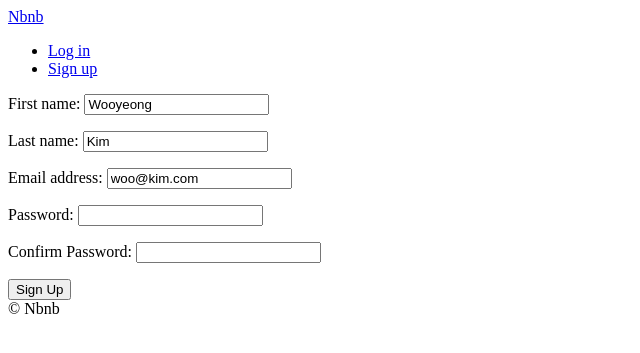
After one commit to w00ing/airbnb-clone, a Django app: page /users/signup in a window 1280 px wide. The commit adds this page. Shown: the top 353 px of the page, without its empty margins (0-640 px from the left). Run offline with Django 3.2, Linux system fonts and the light colour scheme.

Commit message:
Finish Signup view  and form

```diff
--- a/templates/partials/nav.html
+++ b/templates/partials/nav.html
@@ -5,6 +5,7 @@
         <li><a href="{% url 'users:logout' %}">Log out</a></li>
     {% else %}
         <li><a href="{% url 'users:login' %}">Log in</a></li>
+        <li><a href="{% url 'users:signup' %}">Sign up</a></li>
     {% endif %}
 
 </ul>
--- /dev/null
+++ b/templates/users/signup.html
@@ -0,0 +1,16 @@
+{% extends 'base.html' %}
+
+{% block page_title %}
+    Sign Up
+{% endblock page_title %}
+
+{% block search-bar %}
+{% endblock search-bar %}
+
+{% block content %}
+    <form method="POST" action="{% url 'users:signup' %}">
+        {% csrf_token %}
+        {{form.as_p}}
+        <button>Sign Up</button>
+    </form>
+{% endblock content %}
--- a/users/forms.py
+++ b/users/forms.py
@@ -18,3 +18,28 @@ class LoginForm(forms.Form):
                 self.add_error("password", forms.ValidationError("Password is wrong"))
         except models.User.DoesNotExist:
             self.add_error("email", forms.ValidationError("User does not exist"))
+
+
+class SignUpForm(forms.ModelForm):
+    class Meta:
+        model = models.User
+        fields = ("first_name", "last_name", "email")
+
+    password = forms.CharField(widget=forms.PasswordInput())
+    password1 = forms.CharField(widget=forms.PasswordInput(), label="Confirm Password")
+
+    def clean_password1(self):
+        password = self.cleaned_data.get("password")
+        password1 = self.cleaned_data.get("password1")
+        if password != password1:
+            raise forms.ValidationError("Password confirmation does not match")
+        else:
+            return password
+
+    def save(self, *args, **kwargs):
+        user = super().save(commit=False)
+        email = self.cleaned_data.get("email")
+        password = self.cleaned_data.get("password")
+        user.username = email
+        user.set_password(password)
+        user.save()
--- a/users/models.py
+++ b/users/models.py
@@ -32,6 +32,10 @@ class User(AbstractUser):
     gender = models.CharField(choices=GENDER_CHOICES, max_length=10, blank=True)
     bio = models.TextField(default="", blank=True)
     birthdate = models.DateField(blank=True, null=True)
-    language = models.CharField(choices=LANGUAGE_CHOICES, max_length=2, blank=True)
-    currency = models.CharField(choices=CURRENCY_CHOICES, max_length=3, blank=True)
+    language = models.CharField(
+        choices=LANGUAGE_CHOICES, max_length=2, blank=True, default=LANGUAGE_KOREAN
+    )
+    currency = models.CharField(
+        choices=CURRENCY_CHOICES, max_length=3, blank=True, default=CURRENCY_KRW
+    )
     superhost = models.BooleanField(default=False)
--- a/users/urls.py
+++ b/users/urls.py
@@ -6,4 +6,5 @@ app_name = "users"
 urlpatterns = [
     path("login", views.LoginView.as_view(), name="login"),
     path("logout", views.log_out, name="logout"),
+    path("signup", views.SignUpView.as_view(), name="signup"),
 ]
--- a/users/views.py
+++ b/users/views.py
@@ -24,3 +24,23 @@ class LoginView(FormView):
 def log_out(request):
     logout(request)
     return redirect(reverse("core:home"))
+
+
+class SignUpView(FormView):
+    template_name = "users/signup.html"
+    form_class = forms.SignUpForm
+    success_url = reverse_lazy("core:home")
+    initial = {
+        "first_name": "Wooyeong",
+        "last_name": "Kim",
+        "email": "woo@kim.com",
+    }
+
+    def form_valid(self, form):
+        form.save()
+        email = form.cleaned_data.get("email")
+        password = form.cleaned_data.get("password")
+        user = authenticate(self.request, username=email, password=password)
+        if user is not None:
+            login(self.request, user)
+        return super().form_valid(form)
```
Also changed, not shown: users/migrations/0003_auto_20200823_2038.py (added).
